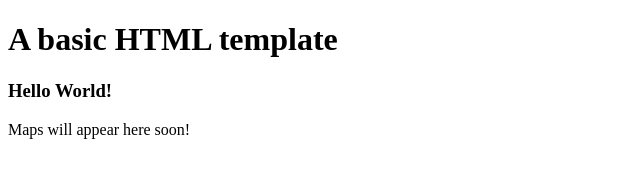
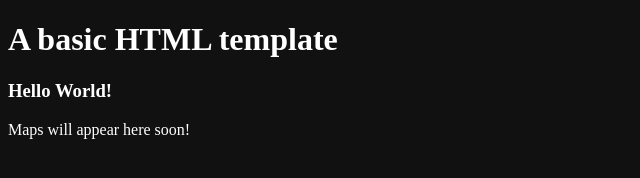
Before and after one commit to ionajo/geo409, a plain HTML site: page docs/index.html in a window 1280 px wide. Shown: the whole page, without its empty margins (0-640 px from the left). Drawn offline with Linux system fonts and the light colour scheme.

Commit message:
play with style property

```diff
--- a/docs/index.html
+++ b/docs/index.html
@@ -1,9 +1,19 @@
 <!DOCTYPE html>
 <html>
     <head>
-        <meta charset="utf-8" >
+        <meta charset="utf-8">
         <title>A basic HTML template</title>
          <meta name="viewport" content="initial-scale=1,maximum-scale=1,user-scalable=no" />
+
+
+         <style>
+            body {
+                background-color:#111111;
+                color:#ffffff;
+            }
+         </style>
+
+
     </head>
     <body>
         <h1>A basic HTML template</h1>
```
